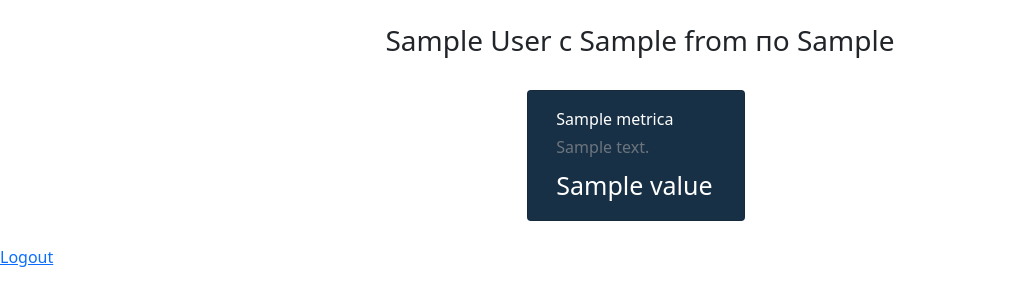
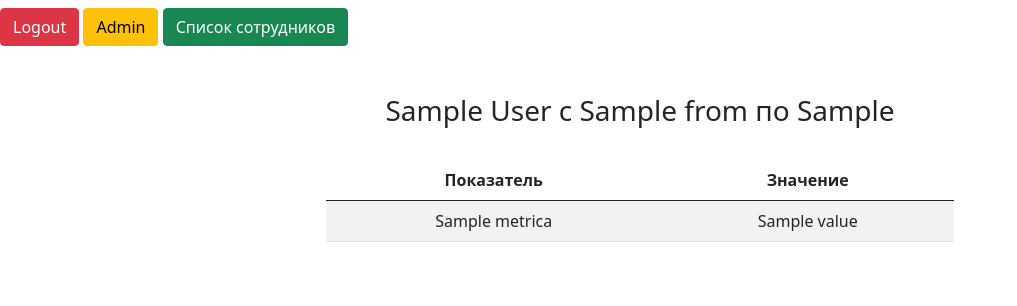
Before and after one commit to RomanMazyrin/Salaries-project, a Django app: template playground/salaries/templates/salaries/salary_result.html in a window 1280 px wide. Shown: the top 306 px of the page, without its empty margins (0-1017 px from the left). Run offline with Django 3.2, Linux system fonts and the light colour scheme; a user stored in the database is signed in; tables that the repository leaves empty hold one stand-in row (values such as "Sample post"); the template is opened without the code that fills it: values that come from a table or form of the project are taken from there, most other values are stand-ins (such as "Sample title", 1, 10 or a date in 2020).

Commit message:
New design (#8)

```diff
--- a/playground/salaries/templates/base.html
+++ b/playground/salaries/templates/base.html
@@ -11,15 +11,23 @@
 </head>
 <body>
 
-<div class="content">
+{% if user.is_authenticated %}
+<div class="row mt-2">
+    <div class="col-xs-12">
+        <a href="{% url 'logout' %}" class="btn btn-danger">Logout</a>
+        <a href="{% url 'admin:index' %}" class="btn btn-warning">Admin</a>
+        {% block nav_buttons %}
+        {% endblock nav_buttons %}
+    </div>
+</div>
+{% endif %}
+
+<div class="content mt-5">
 {% block content %}
 
 {% endblock content %}
 </div>
 
-{% if user.is_authenticated %}
-<a href="{% url 'logout' %}">Logout</a>
-{% endif %}
 
 <script src="https://cdn.jsdelivr.net/npm/bootstrap@5.0.0-beta2/dist/js/bootstrap.bundle.min.js" integrity="sha384-b5kHyXgcpbZJO/tY9Ul7kGkf1S0CWuKcCD38l8YkeH8z8QjE0GmW1gYU5S9FOnJ0" crossorigin="anonymous"></script>
 </body>
--- a/playground/salaries/templates/salaries/salary_result.html
+++ b/playground/salaries/templates/salaries/salary_result.html
@@ -1,6 +1,11 @@
 {% extends './../base.html' %}
 
 {% block title %} {{ employee.name }} с {{ from }} по {{ to }} {% endblock title %}
+
+{% block nav_buttons %}
+<a href="{% url 'salaries:index' %}" class="btn btn-success">Список сотрудников</a>
+{% endblock nav_buttons %}
+
 {% block content%}
 
 <div class="row mt-4 mb-4">
@@ -9,18 +14,27 @@
     </div>
 </div>
 
-{% for key, group in report.get_grouped_metrics.items %}
 <div class="row mb-4 justify-content-center">
-    {% for metrica in group %}
-        <div class="card col-md-2 rounded me-2 text-white" style='background-color: rgba(12,37,61,.95)'>
-            <div class="card-body">
-                <div class="card-title">{{ metrica.name }}</div>
-                <div class="card-subtitle mb-2 text-muted">{{ metrica.description|default_if_none:"" }}</div>
-                <p class="card-text metrica-value">{{ metrica.value }}</p>
-            </div>
-        </div>
-    {% endfor %}
+    <div class="col-xs-12 col-md-6">
+        <table class="table table-striped">
+            <thead>
+            <tr>
+                <th scope="col" class="text-center align-middle">Показатель</th>
+                <th scope="col" class="text-center align-middle">Значение</th>
+            </tr>
+            </thead>
+            <tbody>
+                {% for key, group in report.get_grouped_metrics.items %}
+                    {% for metrica in group %}
+                        <tr>
+                            <td class="text-center align-middle">{{ metrica.name }}</td>
+                            <td class="text-center align-middle">{{ metrica.value }}</td>
+                        </tr>
+                    {% endfor %}
+                {% endfor %}
+            </tbody>
+        </table>
+    </div>
 </div>
-{% endfor %}
 
 {% endblock content %}
```
